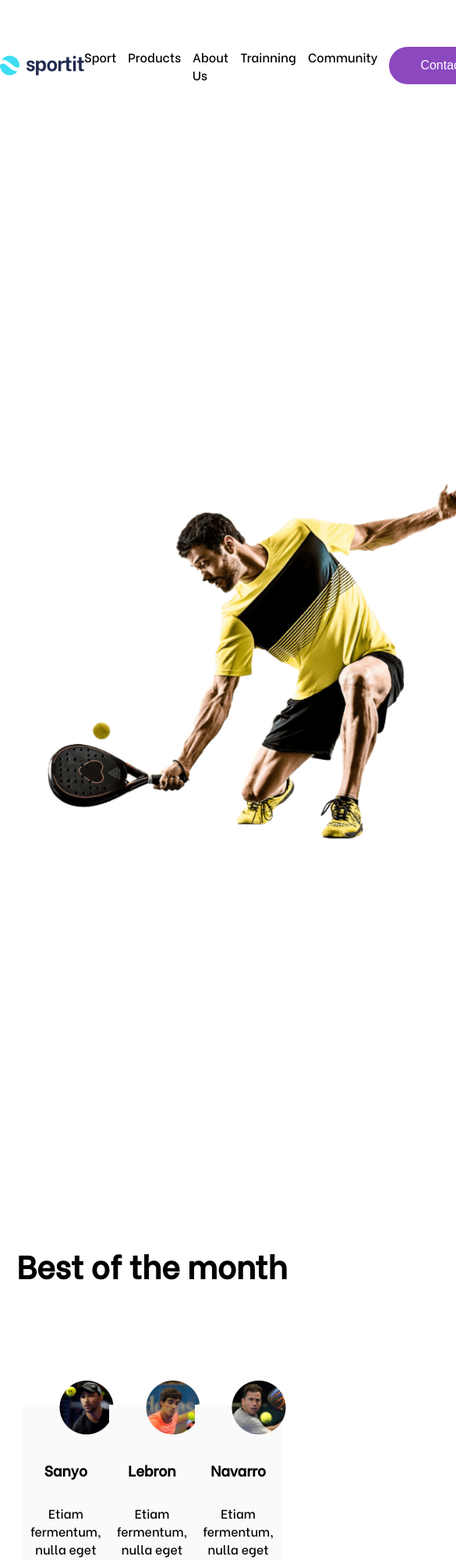
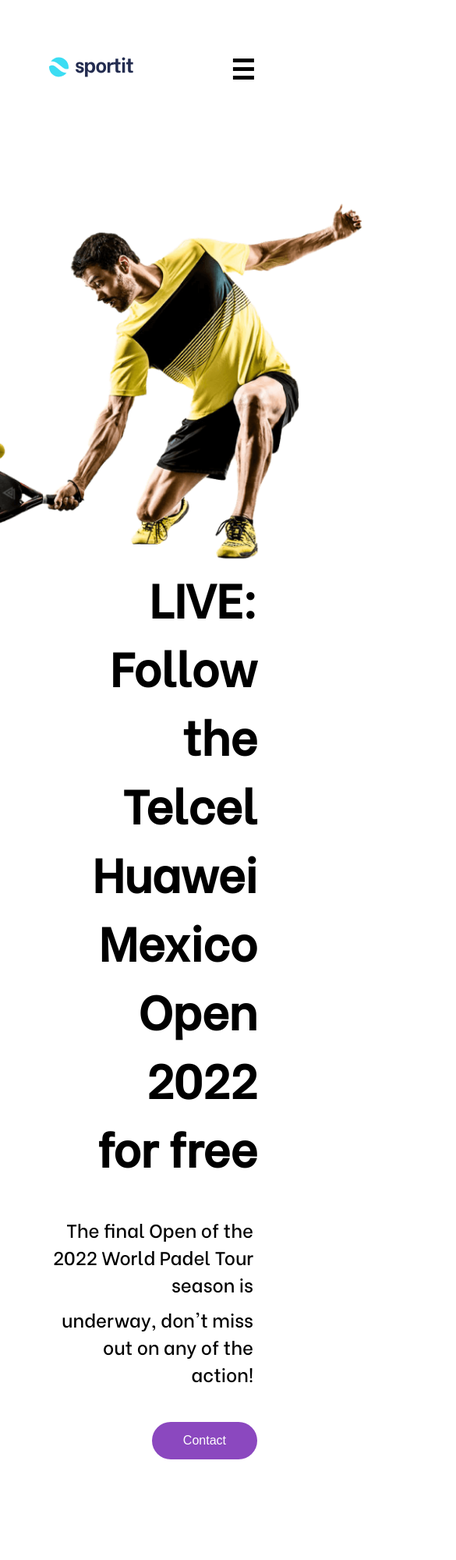
Before and after one commit to GFuentesG/DH-FE1-TF, a plain HTML site: page index.html in a window 390 px wide. Shown: the top 2000 px of the page at 78% size, 585 px wide, since content can reach past the window. Drawn offline with Linux system fonts and the light colour scheme.

Commit message:
responsive

```diff
--- a/css/style.css
+++ b/css/style.css
@@ -70,9 +70,29 @@
     padding: 5px;
 }
 
-@media (max-width: 400px) {
+@media(max-width:768px){
+    nav, .contacto-superior{
+        display: none;
+    }
+    .section1{
+        flex-direction: column;
+    }
+    .tarjetas{
+        flex-direction: column;
+        align-items: center;
+    }
+    .tarjetab,.tarjetac{
+        display: none;
+    }
+    header::after{
+        content: "\2630";
+        font-size: 35px;
+        font-weight: bold;
+        cursor: pointer;
+    }
+}
 
-}
+
 
 .mejoresdelmes, .more{
     margin: 150px 0;
--- a/index.html
+++ b/index.html
@@ -18,7 +18,7 @@
                 <li><a href="#">Community</a></li>
             </ul>
         </nav>
-        <button class="contacto-more">Contact</button>
+        <button class="contacto-more contacto-superior">Contact</button>
     </header>
     <main>
         <section class="section1">
@@ -44,17 +44,17 @@
             <h2>Best of the month</h2>
             </div>
             <div class="tarjetas">
-                <div class="tarjeta">
+                <div class="tarjeta tarjetaa">
                     <img src="./img/avatar-sanyo.png" alt="sanyo">
                     <h3>Sanyo</h3>
                     <p>Etiam fermentum, nulla eget gravida cursus, purus lectus feugiat mauris, ut suscipit massa ipsum eu neque. Orci varius natoque penatibus et magnis dis parturient montes, nascetur ridiculus mus.</p>
                 </div>
-                <div class="tarjeta">
+                <div class="tarjeta tarjetab">
                     <img src="./img/avatar.lebron.png" alt="lebron">
                     <h3>Lebron</h3>
                     <p>Etiam fermentum, nulla eget gravida cursus, purus lectus feugiat mauris, ut suscipit massa ipsum eu neque. Orci varius natoque penatibus et magnis dis parturient montes, nascetur ridiculus mus.</p>
                 </div>
-                <div class="tarjeta">
+                <div class="tarjeta tarjetac">
                     <img src="./img/avatar-navarro.png" alt="Navarro">
                     <h3>Navarro</h3>
                     <p>Etiam fermentum, nulla eget gravida cursus, purus lectus feugiat mauris, ut suscipit massa ipsum eu neque. Orci varius natoque penatibus et magnis dis parturient montes, nascetur ridiculus mus.</p>
```
